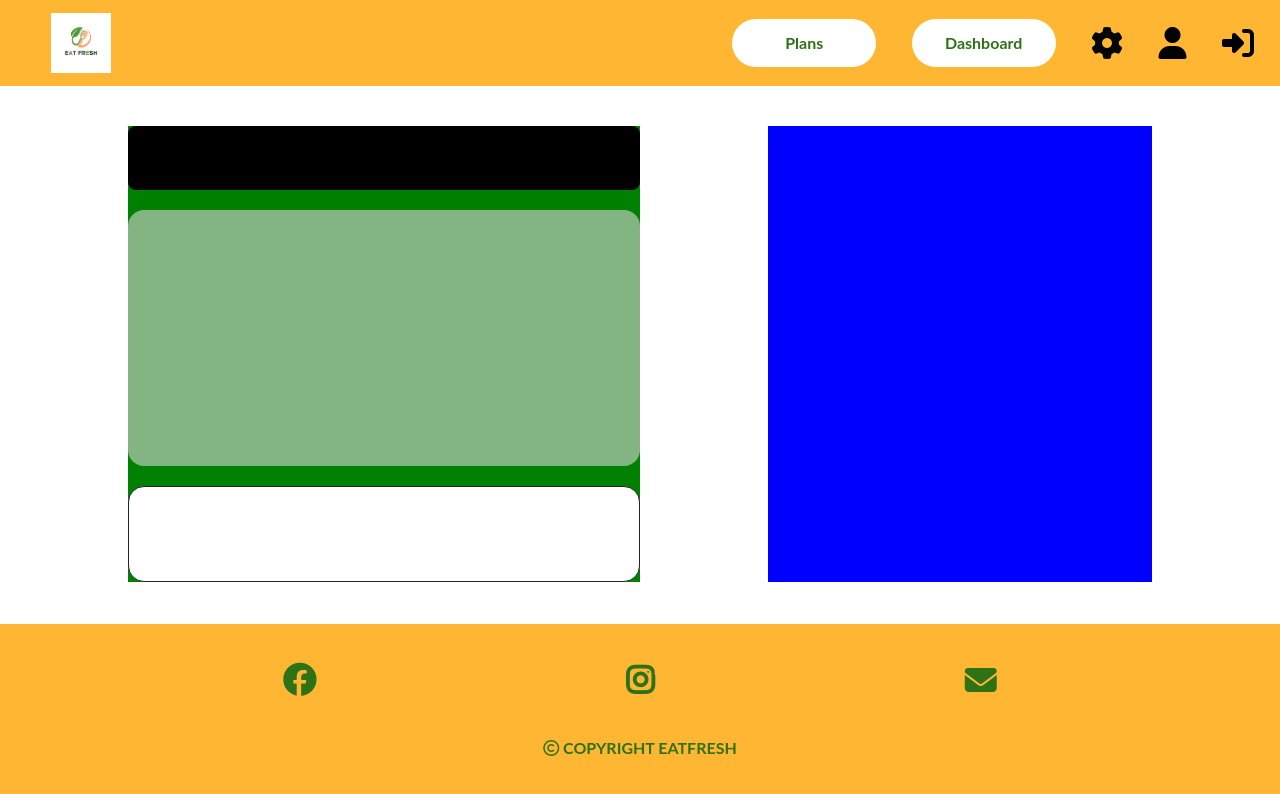
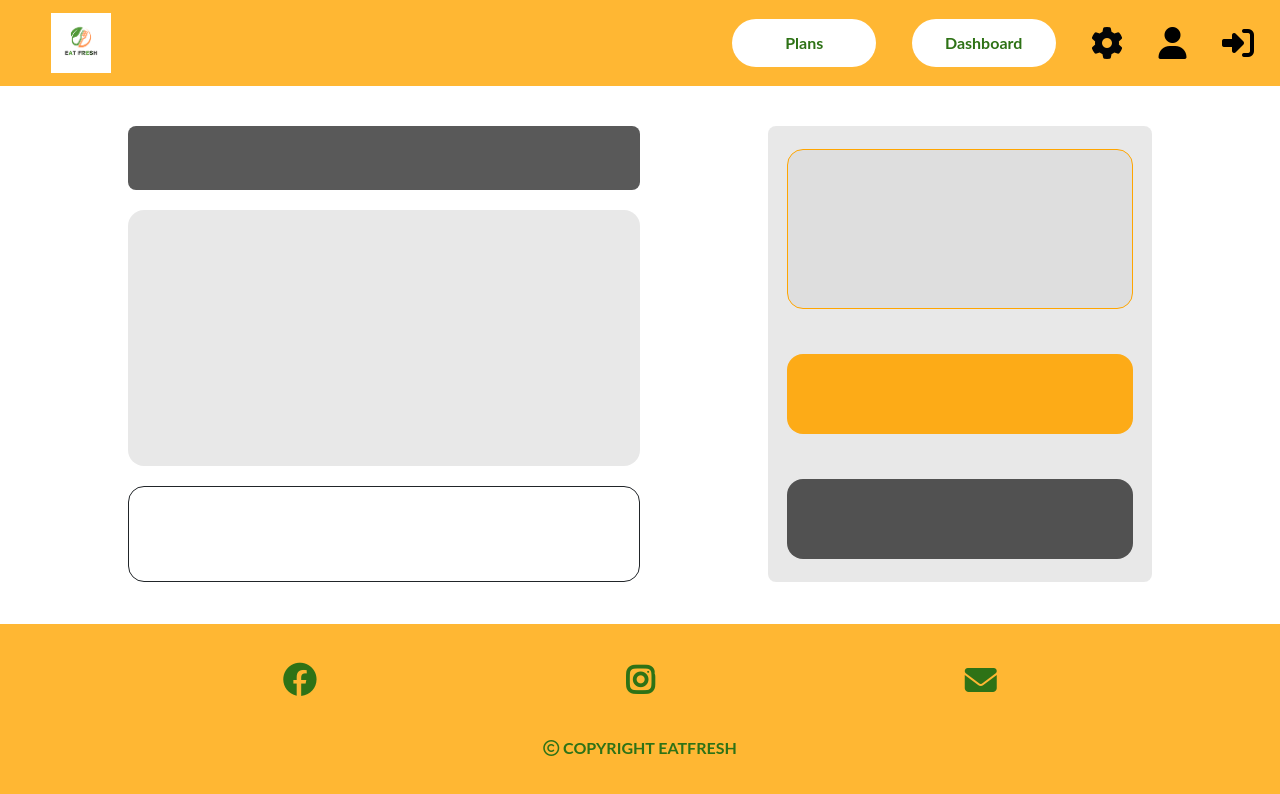
Before and after one commit to Globetrottercode/react_eat_fresh, a React (Create React App) app: page /plans/1/checkout/address/payment in a window 1280 px wide. Shown: the top 794 px of the page. Built offline with nearby package versions, Linux system fonts and the light colour scheme.

Commit message:
Layout made for Payments.js

```diff
--- a/src/css/checkout.module.css
+++ b/src/css/checkout.module.css
@@ -342,7 +342,7 @@
 .leftPayment {
   width: 40%;
   height: 57vh;
-  background-color: green;
+  /* background-color: green; */
   display: flex;
   flex-direction: column;
   justify-content: space-between;
@@ -351,13 +351,18 @@
 .rightPayment {
   width: 30%;
   height: 57vh;
-  background-color: blue;
+  background-color: rgba(217, 217, 217, 0.6);
+  border-radius: 1vh;
+  display: flex;
+  flex-direction: column;
+  justify-content: space-around;
+  align-items: center;
 }
 
 .orderSummary {
   width: 100%;
   height: 8vh;
-  background-color: black;
+  background-color: rgba(0, 0, 0, 0.65);
   border-radius: 1vh;
 }
 
@@ -375,3 +380,25 @@
   border-radius: 2vh;
   border: 1px solid;
 }
+
+.NameAndPhone {
+  height: 20vh;
+  width: 90%;
+  background-color: rgba(217, 217, 217, 0.6);
+  border: 1px solid orange;
+  border-radius: 2vh;
+}
+
+.COD {
+  height: 10vh;
+  width: 90%;
+  background-color: rgba(255, 165, 0, 0.9);
+  border-radius: 2vh;
+}
+
+.Online {
+  height: 10vh;
+  width: 90%;
+  background-color: rgba(0, 0, 0, 0.65);
+  border-radius: 2vh;
+}
--- a/src/pages/CheckoutPages/Payment.js
+++ b/src/pages/CheckoutPages/Payment.js
@@ -42,7 +42,11 @@ function Payment() {
           <div className={checkout.summaryCard}></div>
           <div className={checkout.addressCard}></div>
         </div>
-        <div className={checkout.rightPayment}></div>
+        <div className={checkout.rightPayment}>
+          <div className={checkout.NameAndPhone}></div>
+          <div className={checkout.COD}></div>
+          <div className={checkout.Online}></div>
+        </div>
       </div>
       <Footer />
     </>
```
